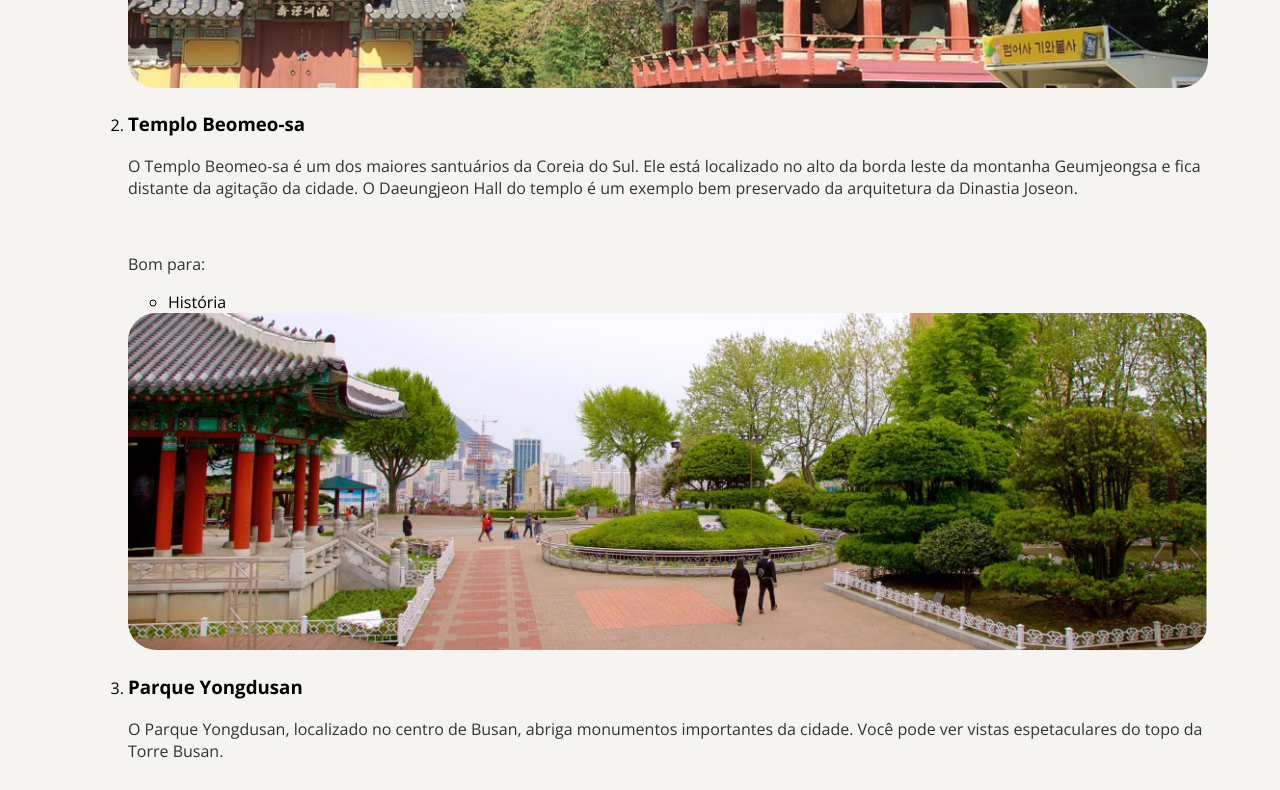
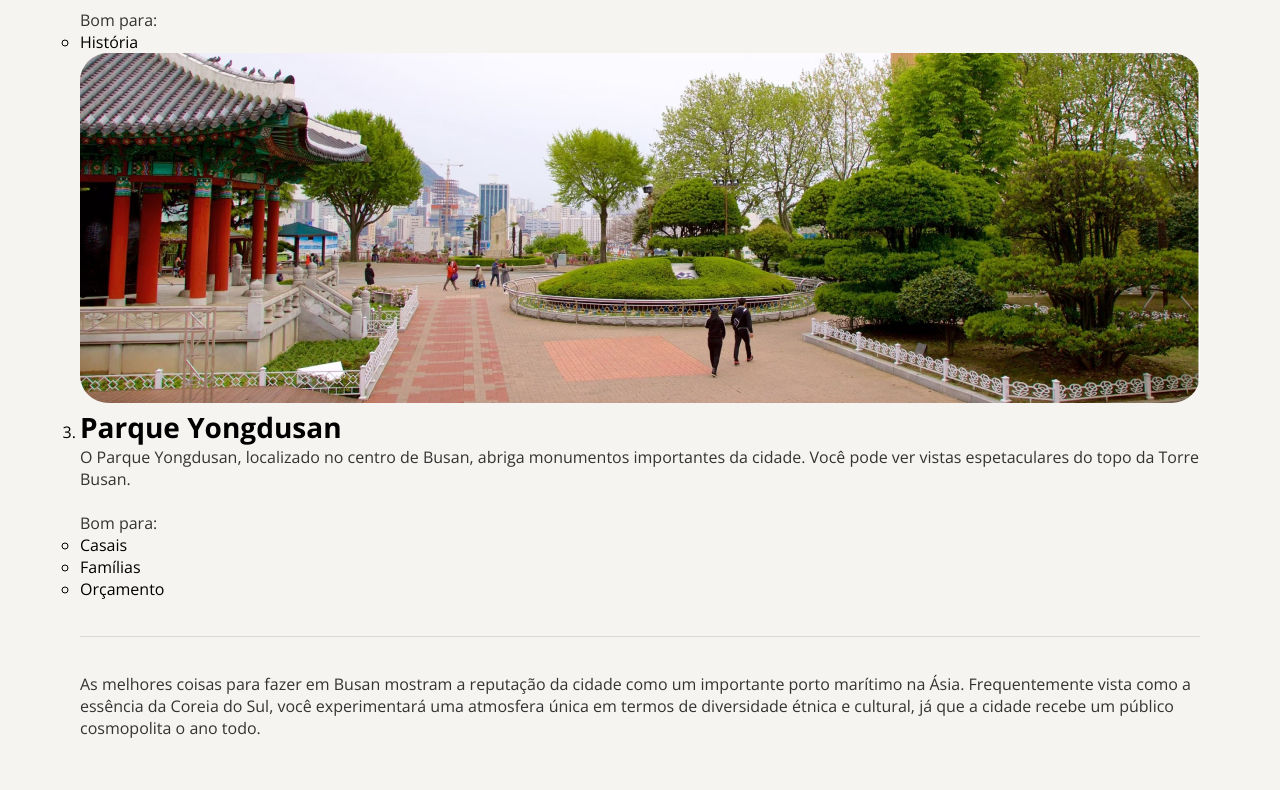
Before and after one commit to Rogerio-Menezes/Page-LocalTuristico, a plain HTML site: page index.html in a window 1280 px wide. Shown: the part 2010-2800 px from the top of the page. Drawn offline with nearby package versions, Linux system fonts and the light colour scheme.

Commit message:
edit font styles

```diff
--- a/styles/style.css
+++ b/styles/style.css
@@ -1,3 +1,7 @@
+*{
+   margin: 0px;
+   padding: 0px;
+}
 :root{
  font-family: "Open Sans", serif;
 }
@@ -20,8 +24,7 @@ body{
 
 h1{
  color: #1B1B1B;
- font-size: 32px;
- line-height: 49%;
+ font-size: 36px;
  font-weight: bold;
 }
 
@@ -46,6 +49,10 @@ h2{
  font-size: 32px;
  font-weight: bold;
 }
+h3{
+   font-size: 28px;
+   font-weight: bold;
+}
 
 img{
  border-radius: 28px;
```
